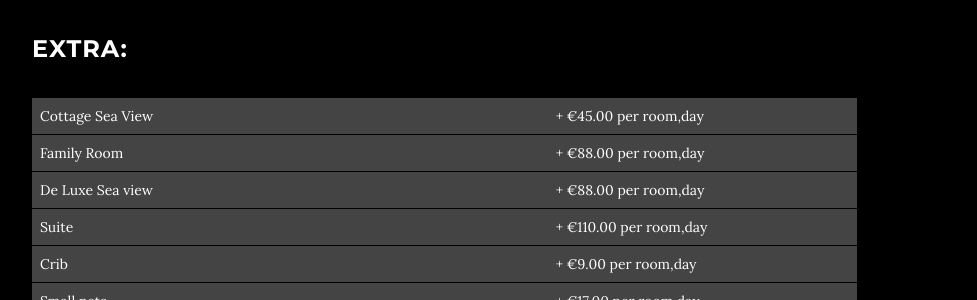
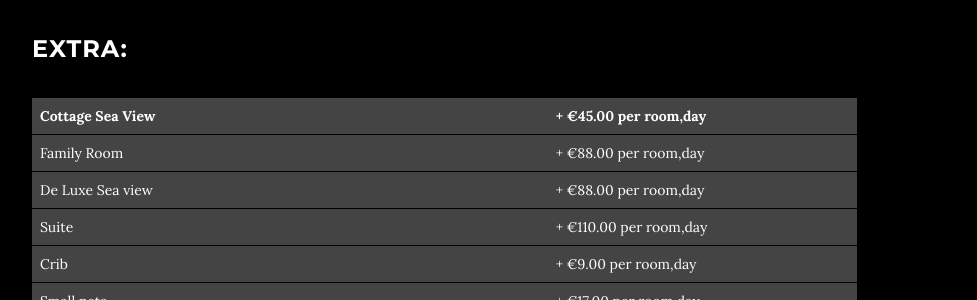
Before and after one commit to breakingthelimits/supereddington2018, a Jekyll site: the page built from venue/index.html, in a window 1280 px wide and 900 px high, scrolled down 1781 px. Shown: the part 150-450 px from the top of the window, without its empty margins (248-1225 px from the left). Built offline with Jekyll 4.4.1, drawn with Linux system fonts in a browser that asks for light colours.

Commit message:
Update index.html

```diff
--- a/venue/index.html
+++ b/venue/index.html
@@ -60,12 +60,12 @@
 
     <TBODY>
          <TR>
-             <TD class="layout_tdheader" style="WIDTH: 25%">
+             <TH style="WIDTH: 25%">
                    Cottage Sea View
-             </TD>
-             <TD class="layout_tdheader" style="WIDTH: 15%">
+             </TH>
+             <TH style="WIDTH: 15%">
                    + €45.00 per room,day
-             </TD>
+             </TH>
          </TR>
 
          <TR>
@@ -78,82 +78,82 @@
           </TR>
 
           <TR>
-               <TD class="layout_tdheader" style="WIDTH: 25%">
+               <TD >
                    De Luxe Sea view
              </TD>
-             <TD class="layout_tdheader" style="WIDTH: 15%">
+             <TD >
                    + €88.00 per room,day
              </TD>
           </TR>
 
          <TR>
-               <TD class="layout_tdheader" style="WIDTH: 25%">
+               <TD >
                    Suite
              </TD>
-             <TD class="layout_tdheader" style="WIDTH: 15%">
+             <TD >
                    + €110.00 per room,day
              </TD>
           </TR>
 
          <TR>
-               <TD class="layout_tdheader" style="WIDTH: 25%">
+               <TD >
                    Crib
              </TD>
-             <TD class="layout_tdheader" style="WIDTH: 15%">
+             <TD >
                    + €9.00 per room,day
              </TD>
           </TR>
 
          <TR>
-               <TD class="layout_tdheader" style="WIDTH: 25%">
+               <TD >
                    Small pets
              </TD>
-             <TD class="layout_tdheader" style="WIDTH: 15%">
+             <TD>
                    + €17.00 per room,day
              </TD>
           </TR>
 
          <TR>
-               <TD class="layout_tdheader" style="WIDTH: 25%">
+               <TD >
                Beach service (1 sun umbrella and 2 sun beds in first row)
              </TD>
-             <TD class="layout_tdheader" style="WIDTH: 15%">
+             <TD >
                    + €17.00 per room,day
              </TD>
           </TR>
 
          <TR>
-               <TD class="layout_tdheader" style="WIDTH: 25%">
+               <TD >
                 Beach service (1 sun umbrella and 2 sun beds in second/third row)
              </TD>
-             <TD class="layout_tdheader" style="WIDTH: 15%">
+             <TD >
                    + €11.00 per room,day
              </TD>
           </TR>
 
          <TR>
-               <TD class="layout_tdheader" style="WIDTH: 25%">
+               <TD>
                 Beach service (1 sun umbrella and 2 sun beds from fourth row on)
              </TD>
-             <TD class="layout_tdheader" style="WIDTH: 15%">
+             <TD >
                    Free
              </TD>
           </TR>
 
          <TR>
-               <TD class="layout_tdheader" style="WIDTH: 25%">
+               <TD >
                   City tax (to be paid cash on site)
              </TD>
-             <TD class="layout_tdheader" style="WIDTH: 15%">
+             <TD >
 
              </TD>
           </TR>
 
          <TR>
-               <TD class="layout_tdheader" style="WIDTH: 25%">
+               <TD >
                     <u>Everything not mentioned above</u>
              </TD>
-             <TD class="layout_tdheader" style="WIDTH: 15%">
+             <TD >
 
              </TD>
           </TR>
```
